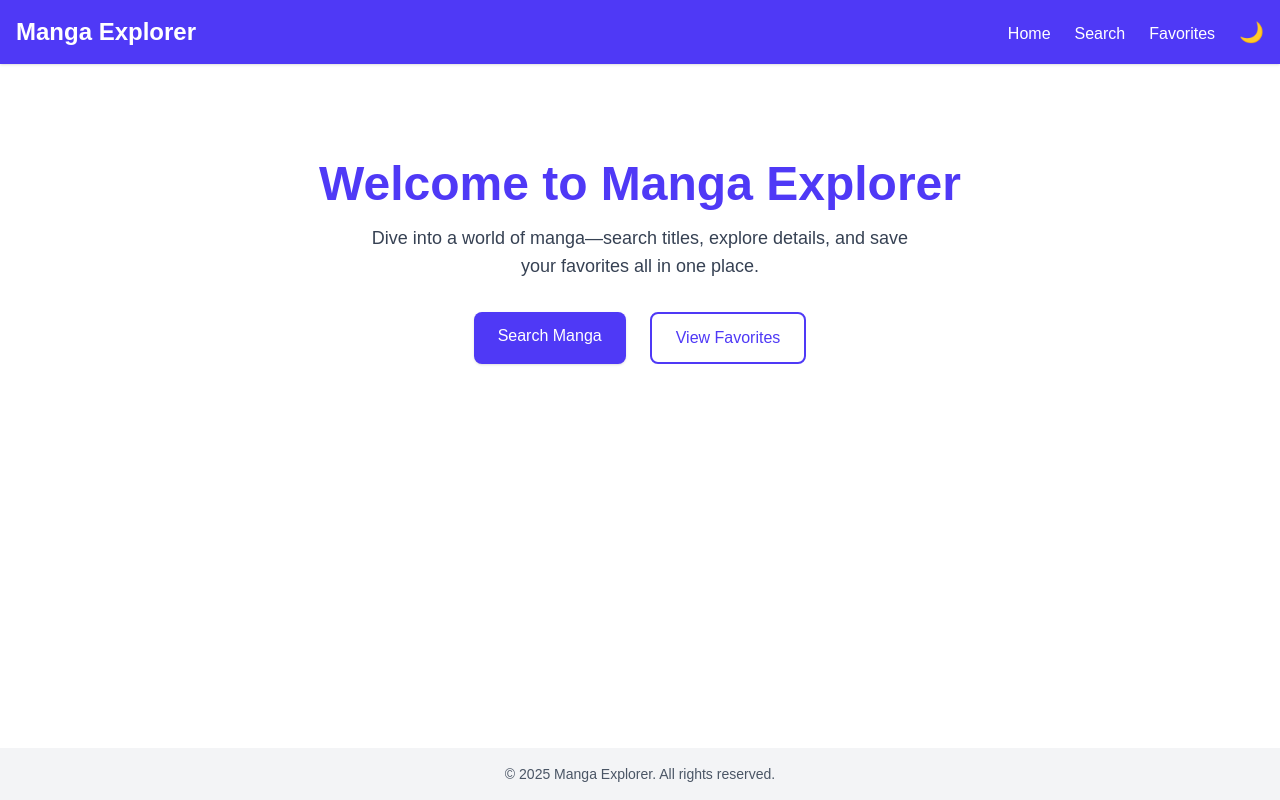
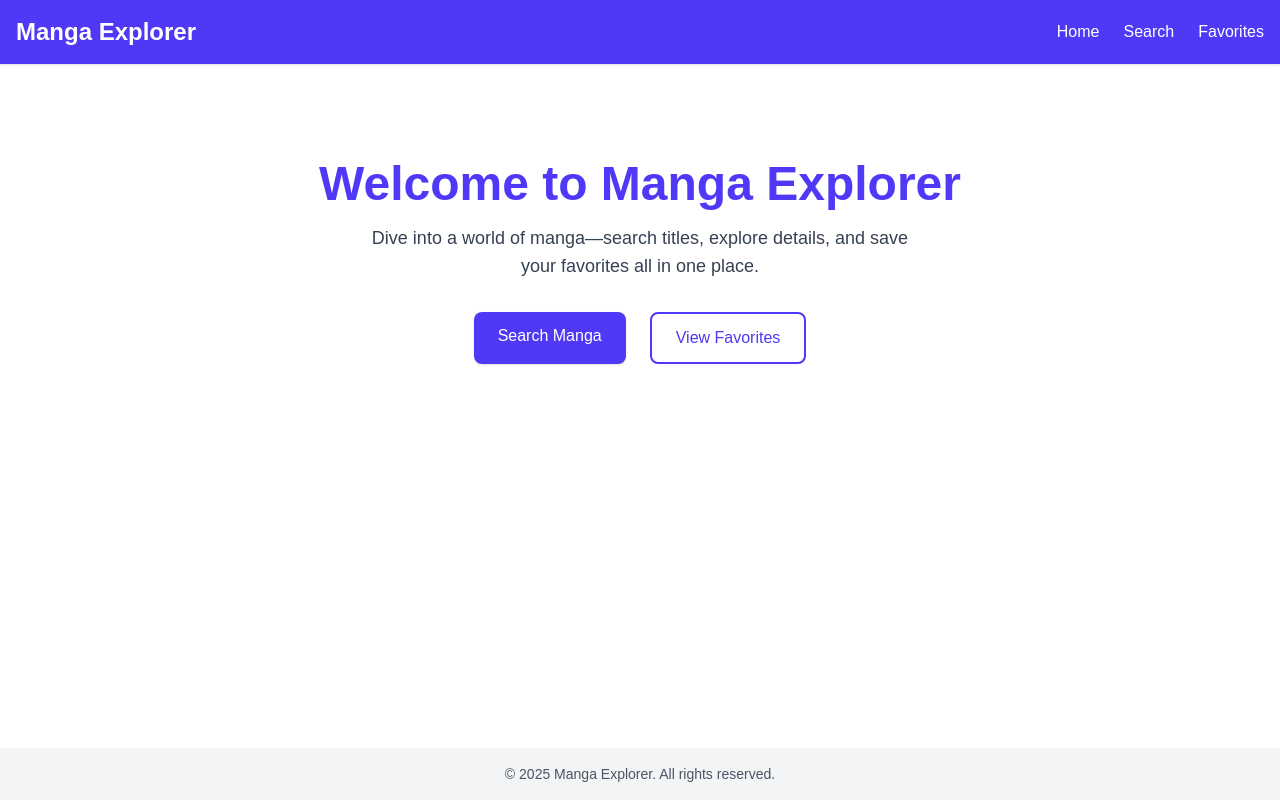
Before and after one commit to afwill45/cs391_final, a Next.js app: page / in a window 1280 px wide. Built offline with nearby package versions, Linux system fonts and the light colour scheme.

Commit message:
local changes

```diff
--- /dev/null
+++ b/app/components/ThemeSwitch.tsx
@@ -0,0 +1,28 @@
+'use client';
+
+import { useState, useEffect } from 'react';
+import { useTheme } from 'next-themes';
+import { FiSun, FiMoon } from 'react-icons/fi';
+
+export default function ThemeSwitch() {
+  const [mounted, setMounted] = useState(false);
+  const { setTheme, resolvedTheme } = useTheme();
+
+  useEffect(() => {
+    setMounted(true);
+  }, []);
+
+  if (!mounted) {
+    return null;
+  }
+
+  if (resolvedTheme === 'dark') {
+    return <FiSun onClick={() => setTheme('light')} className="text-2xl cursor-pointer" />;
+  }
+
+  if (resolvedTheme === 'light') {
+    return <FiMoon onClick={() => setTheme('dark')} className="text-2xl cursor-pointer" />;
+  }
+
+  return null;
+}
--- a/app/components/ThemeToggleButton.tsx
+++ /dev/null
@@ -1,33 +0,0 @@
-"use client";
-
-import { useEffect, useState } from "react";
-
-export default function ThemeToggleButton() {
-  const [isDark, setIsDark] = useState(false);
-
-  useEffect(() => {
-    const html = document.documentElement;
-    setIsDark(html.classList.contains("dark"));
-  }, []);
-
-  const toggleTheme = () => {
-    const html = document.documentElement;
-    if (html.classList.contains("dark")) {
-      html.classList.remove("dark");
-      setIsDark(false);
-    } else {
-      html.classList.add("dark");
-      setIsDark(true);
-    }
-  };
-
-  return (
-    <button
-      onClick={toggleTheme}
-      className="text-xl hover:scale-110 transition-transform"
-      aria-label="Toggle Dark Mode"
-    >
-      {isDark ? "☀️" : "🌙"}
-    </button>
-  );
-}
--- a/app/favorites/page.tsx
+++ b/app/favorites/page.tsx
@@ -39,9 +39,6 @@ export default function FavoritesPage() {
     <div className="max-w-6xl mx-auto p-6">
       <div className="flex justify-between items-center mb-6">
         <h1 className="text-3xl font-bold">Your Favorite Mangas</h1>
-        {/* <Link href="/" className="text-blue-400 hover:underline text-sm">
-          ← Go Home
-        </Link> */}
       </div>
 
       {favorites.length === 0 ? (
--- a/app/layout.tsx
+++ b/app/layout.tsx
@@ -1,7 +1,7 @@
 import './globals.css';
 import Link from 'next/link';
 import { Metadata } from 'next';
-import ThemeToggleButton from './components/ThemeToggleButton';
+
 
 
 export const metadata: Metadata = {
@@ -26,7 +26,7 @@ export default function RootLayout({ children }: { children: React.ReactNode })
               <Link href="/favorites" className="hover:underline">
                 Favorites
               </Link>
-              <ThemeToggleButton />
+
             </nav>
           </div>
         </header>
--- /dev/null
+++ b/app/providers.tsx
@@ -0,0 +1,11 @@
+'use client';
+
+import { ThemeProvider } from 'next-themes';
+
+export function Providers({ children }: { children: React.ReactNode }) {
+  return (
+    <ThemeProvider attribute="class" defaultTheme="system" enableSystem>
+      {children}
+    </ThemeProvider>
+  );
+}
--- a/package.json
+++ b/package.json
@@ -11,13 +11,15 @@
   "dependencies": {
     "axios": "^1.9.0",
     "next": "15.3.1",
+    "next-themes": "^0.4.6",
     "qs": "^6.14.0",
     "react": "^19.0.0",
-    "react-dom": "^19.0.0"
+    "react-dom": "^19.0.0",
+    "react-icons": "^5.5.0"
   },
   "devDependencies": {
     "@eslint/eslintrc": "^3",
-    "@tailwindcss/postcss": "^4",
+    "@tailwindcss/postcss": "^4.1.4",
     "@types/node": "^20",
     "@types/react": "^19",
     "@types/react-dom": "^19",
--- a/tailwing.config.mjs
+++ b/tailwing.config.mjs
@@ -4,6 +4,7 @@ export default {
   content: [
     "./app/**/*.{ts,tsx}",
     "./components/**/*.{ts,tsx}",
+    "./providers/**/*.{ts,tsx}",
   ],
   theme: {
     extend: {},
--- a/tsconfig.json
+++ b/tsconfig.json
@@ -22,6 +22,6 @@
       "@/*": ["./*"]
     }
   },
-  "include": ["next-env.d.ts", "**/*.ts", "**/*.tsx", ".next/types/**/*.ts"],
+  "include": ["next-env.d.ts", "**/*.ts", "**/*.tsx", ".next/types/**/*.ts", "tailwing.config.mjs"],
   "exclude": ["node_modules"]
 }
```
Also changed, not shown: 1 other file (tests, documents, lock files or other folders). Lines whose indentation alone changed are shown as unchanged.
